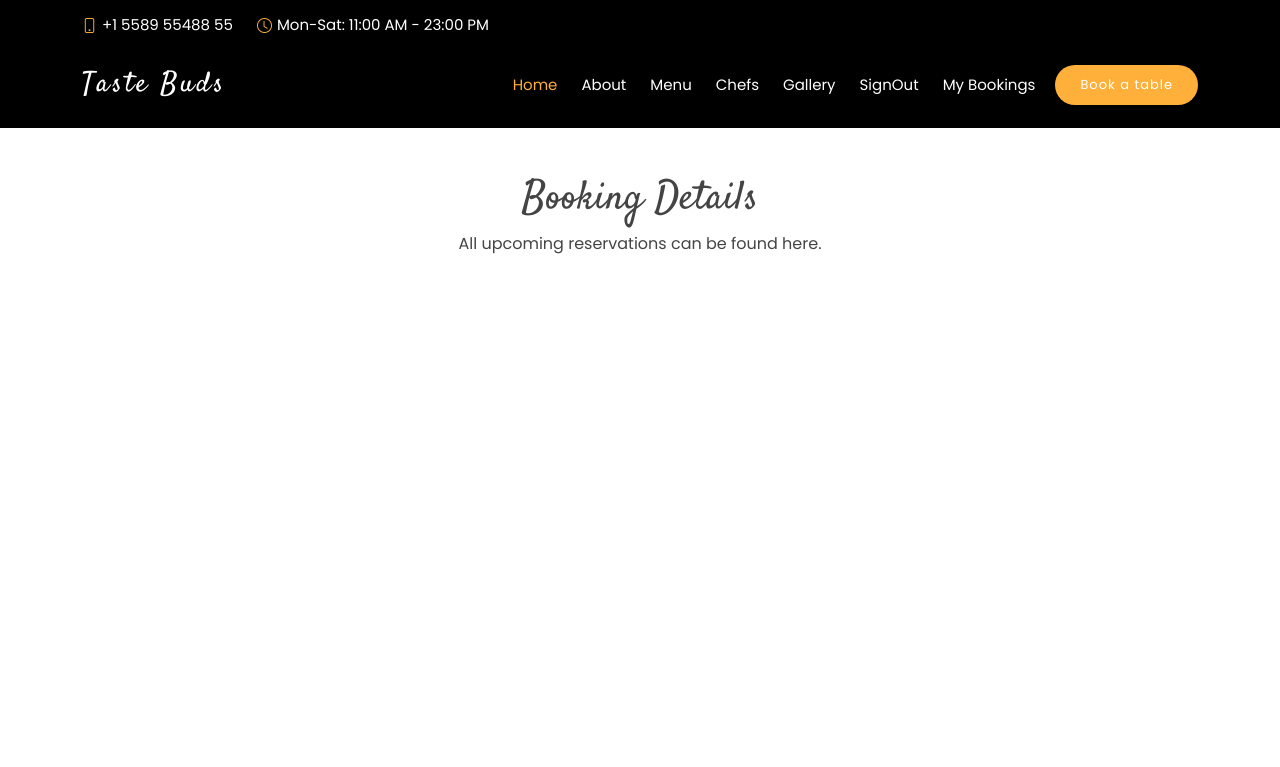
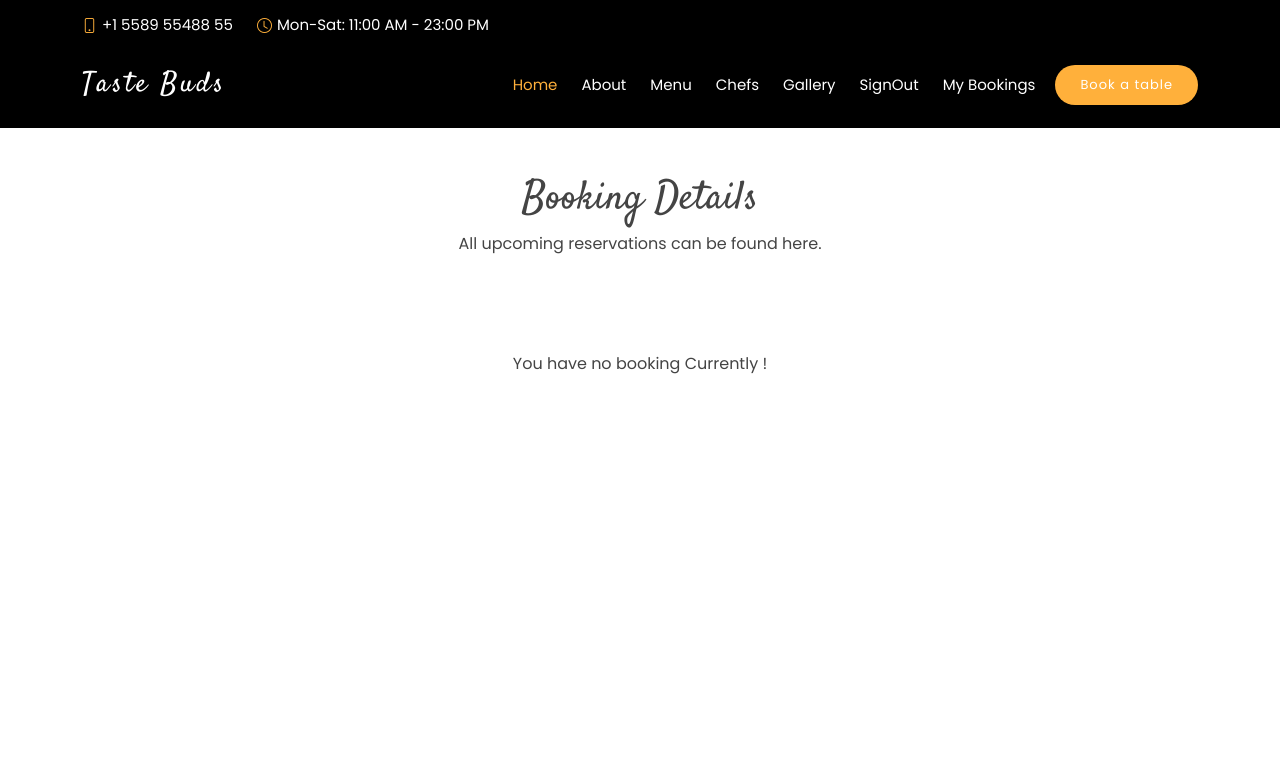
Before and after one commit to bijokmathew/Taste-Buds-Restaurant-App, a Django app: page /mybooking/ in a window 1280 px wide. Shown: the top 767 px of the page. Run offline with Django 3.2, Linux system fonts and the light colour scheme; the visitor is signed in with stand-in values (Sample User, id 1); data that the repository does not hold is empty; some libraries are stand-ins or nearby versions.

Commit message:
Added the empty booking message if the user doesnt have any booking

```diff
--- a/templates/mybooking.html
+++ b/templates/mybooking.html
@@ -37,6 +37,8 @@
                             </p>
                     </div>
                 </div>
+                {% empty %}
+                <p class="text-center mt-5"> You have no booking Currently !</p>
                 {% endfor %}
             </div>
         </div>
```
